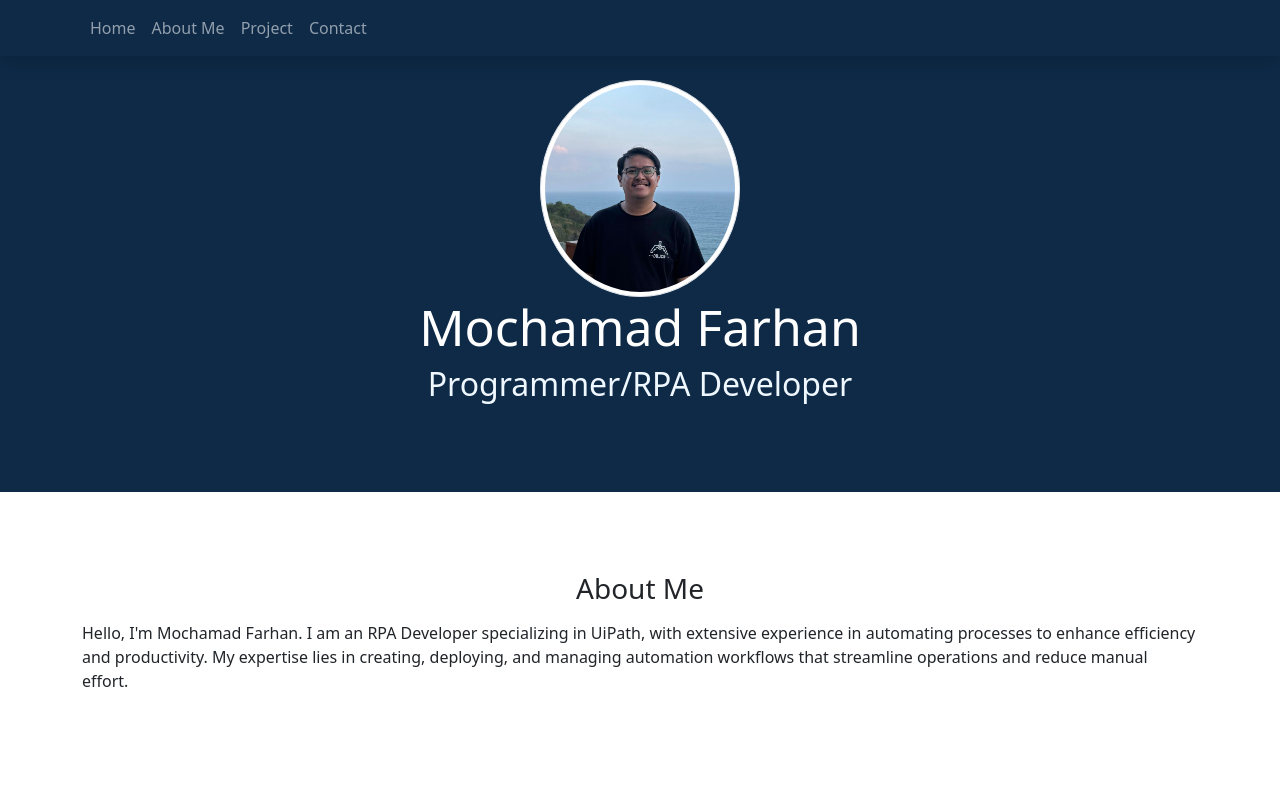
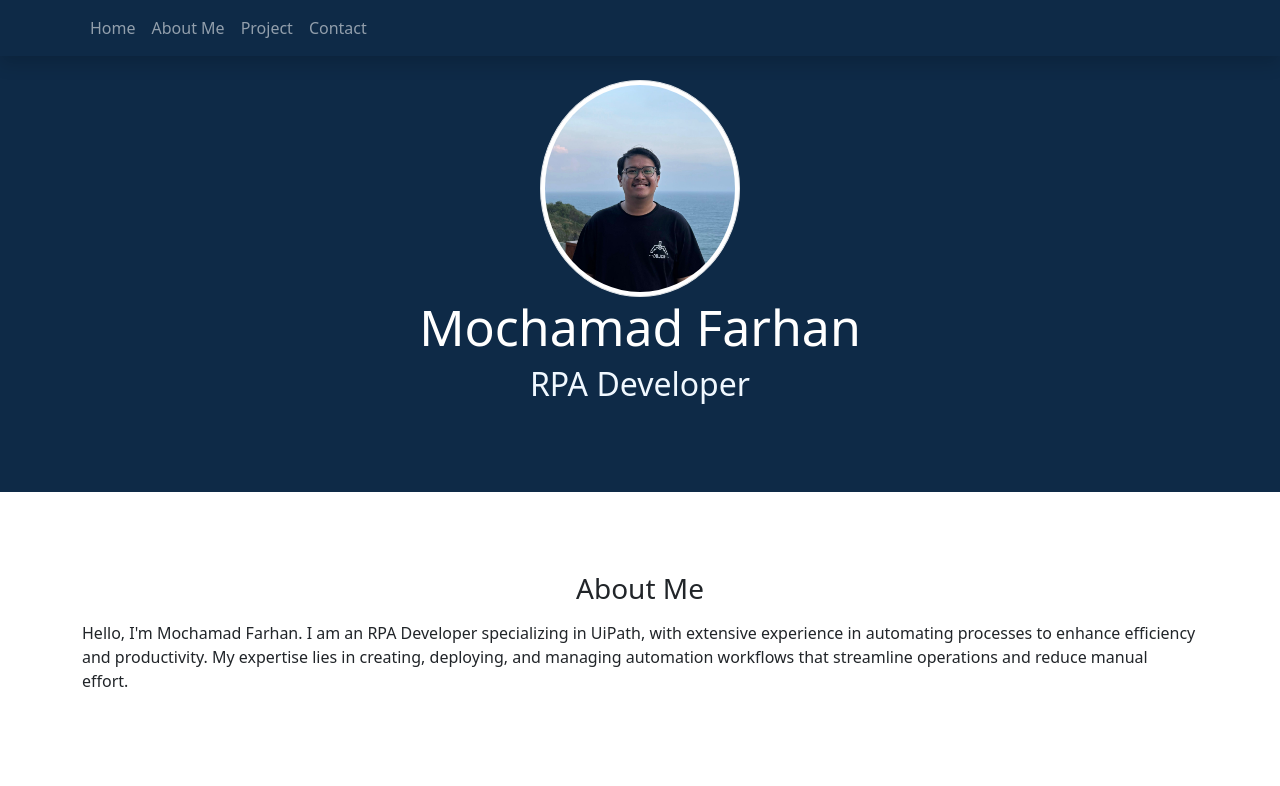
Before and after one commit to mochamadfarhan/mochamadfarhan.github.io, a plain HTML site: page index.html in a window 1280 px wide. Shown: the top 786 px of the page. Drawn offline with nearby package versions, Linux system fonts and the light colour scheme.

Commit message:
Update index.html

```diff
--- a/index.html
+++ b/index.html
@@ -61,7 +61,7 @@
     <section class="jumbotron text-center">
       <img src="img/profilepic.jpeg" class="rounded-circle img-thumbnail" width="200" height="200" />
       <h1>Mochamad Farhan</h1>
-      <h2>Programmer/RPA Developer</h2>
+      <h2>RPA Developer</h2>
     </section>
     <!-- Jumbotron Tutup -->
 
```
